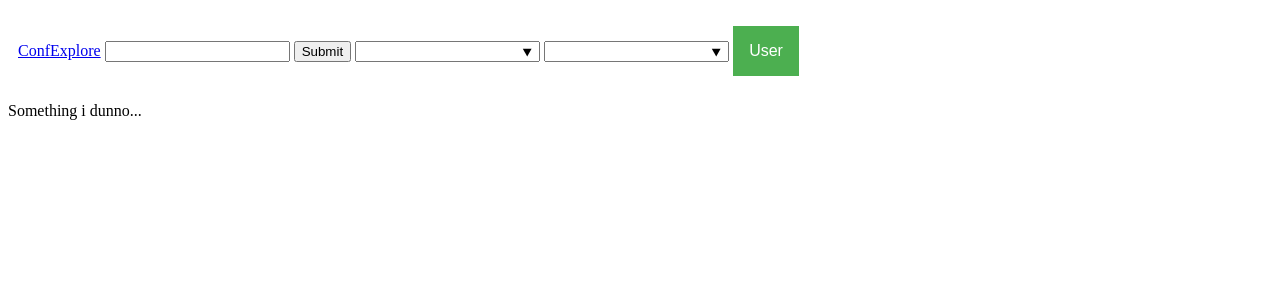
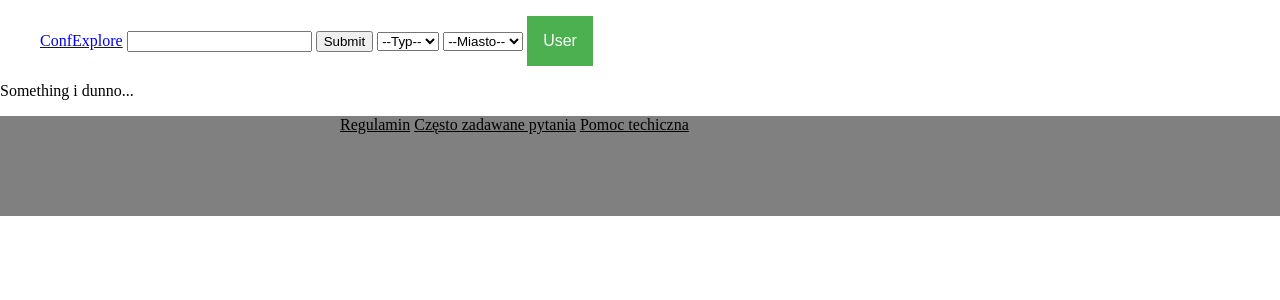
Before and after one commit to mateuszgrzyb/confexplore, a Django app: page / in a window 1280 px wide. Shown: the top 300 px of the page. Run offline with Django 3.2, Linux system fonts and the light colour scheme.

Commit message:
templates & user models reworked addendum

```diff
--- a/content/views.py
+++ b/content/views.py
@@ -1,6 +1,5 @@
-from enum import Enum
-
 from django.contrib.auth.mixins import LoginRequiredMixin
+from django.contrib.auth.models import AnonymousUser
 from django.http import HttpResponse, HttpRequest
 from django.shortcuts import render
 
@@ -13,16 +12,41 @@ class LoggedView(LoginRequiredMixin, View):
     login_url = reverse_lazy('login')
 
 
+def wrapper(context: dict, request: HttpRequest) -> dict:
+    context['types'] = [
+        'Typ 1',
+        'Typ 2',
+        'Typ 3',
+        'Typ 4',
+        'Typ 5',
+        'Typ 6',
+    ]
+
+    context['cities'] = [
+        'Krakow',
+        'Berlin',
+        'Moskwa',
+        'Pila',
+    ]
+
+    try:
+        context['user_type'] = request.user.profile.get_role()
+    except AttributeError:
+        pass
+    return context
+
+
 class HomeView(View):
     def get(self, request: HttpRequest):
         context = {
-            'user_type': request.user
         }
-        return render(request, 'content/home.html', context)
+        return render(request, 'content/home.html', wrapper(context, request))
 
     def post(self, request: HttpRequest):
-        print(request.POST)
-        return HttpResponse()
+        keys = ['name', 'type', 'city']
+        kwars = {key: request.POST[key] for key in keys}
+        html = "\n".join(f'<p>{k}: \"{v}\"' for k, v in kwars.items())
+        return HttpResponse(html)
 
 
 class SearchView(View):
--- a/static/script.js
+++ b/static/script.js
@@ -1,2 +1,3 @@
 
-console.log("okay");
+
+console.log('okay');
--- a/static/style.css
+++ b/static/style.css
@@ -1,13 +1,40 @@
 input::-webkit-calendar-picker-indicator {
-    opacity: 100;
+  opacity: 100;
 }
 
 ul#navbar li {
-    display: inline;
+  display: inline;
 }
 
 ul#navbar {
-    padding: 10px;
+  width: 90%;
+}
+
+
+
+body {
+  margin: 0;
+  padding: 0;
+}
+
+#footer ul {
+  margin: auto;
+  width: 50%;
+}
+
+#footer {
+
+  height: 100px;
+  width: 100%;
+  background: grey;
+}
+
+#footer * {
+  color: black;
+}
+
+#footer li {
+  display: inline;
 }
 
  /* Dropdown Button */
--- /dev/null
+++ b/templates/footer.html
@@ -0,0 +1,13 @@
+<div id="footer">
+  <ul>
+    <li>
+      <a href="#">Regulamin</a>
+    </li>
+    <li>
+      <a href="#">Często zadawane pytania</a>
+    </li>
+    <li>
+      <a href="#">Pomoc techiczna</a>
+    </li>
+  </ul>
+</div>
--- a/templates/main.html
+++ b/templates/main.html
@@ -5,8 +5,10 @@
   <meta charset="UTF-8">
   <title>Title</title>
 
-  <link rel="stylesheet" href="static/style.css">
-  <script type="text/javascript" src="static/script.js"></script>
+  {% load static %}
+
+  <link rel="stylesheet" href="{% static 'style.css' %}">
+  <script type="text/javascript" src="{% static 'script.js' %}"></script>
 
 </head>
 <body>
@@ -14,5 +16,6 @@
   {% block content %}
 
   {% endblock content %}
+  {% include 'footer.html' %}
 </body>
 </html>
--- a/templates/navbar.html
+++ b/templates/navbar.html
@@ -1,5 +1,5 @@
 
-<form method="post" action="{% url 'home' %}">
+<form id="search" method="post" action="{% url 'home' %}">
  {% csrf_token %}
   <!--
     info nt datalist w firefox
@@ -18,46 +18,46 @@
       <input type="submit">
     </li>
     <li>
-      <input type="text" name="type" list="types">
-      <datalist id="types">
-        <option value="type1">
-        <option value="type2">
-        <option value="type3">
-        <option value="type4">
-      </datalist>
+
+      <select name="type">
+        <option value="">--Typ--</option>
+        {% for type in types %}
+          <option value="{{ type }}">{{ type }}</option>
+        {% endfor %}
+      </select>
     </li>
     <li>
-      <input type="text" name="city" list="cities">
-      <datalist id="cities">
-        <option value="city1">
-        <option value="city2">
-        <option value="city3">
-        <option value="city4">
-        <option value="city5">
-      </datalist>
+      <select name="city">
+        <option value="">--Miasto--</option>
+        {% for city in cities %}
+          <option value="{{ city }}">{{ city }}</option>
+        {% endfor %}
+      </select>
     </li>
     <li>
       <div id="usermenu">
         <button id="usermenu-btn">User</button>
         <div id="usermenu-content">
-          <a href="#">Link 1</a>
-          <a href="#">Link 2</a>
-          <a href="#">Link 3</a>
+
+          {% if user_type == "U" %}
+            <a href="#">Moje wydarzenia</a>
+            <a href="#">Ustawienia konta</a>
+            <a href="{% url 'logout' %}">Wyloguj</a>
+          {% elif user_type == "V" %}
+          {% elif user_type == "O" %}
+            <a href="#">Ustawienia konta</a>
+            <a href="#">Zarządzaj wydarzeniami</a>
+            <a href="{% url 'logout' %}">Wyloguj</a>
+          {% elif user_type == "A" %}
+            <a href="#">Zarządzaj wydarzeniami</a>
+            <a href="#">Zarządzaj użytkownikami</a>
+            <a href="{% url 'logout' %}">Wyloguj</a>
+          {% else %}
+            <a href="{% url 'login' %}">Zaloguj</a>
+            <a href="{% url 'register' %}">Zarejestruj</a>
+          {% endif %}
         </div>
       </div>
-      <!--
-      <span>
-        {% if user_type == "user" %}
-          Zwykly uzytkownik
-        {% elif user_type == "volunteer" %}
-          Wolontariusz
-        {% elif user_type == "organizer" %}
-          Organizator
-        {% else %}
-          Niezalogowany użytkownik
-        {% endif %}
-      </span>
-      -->
     </li>
   </ul>
 </form>
```
